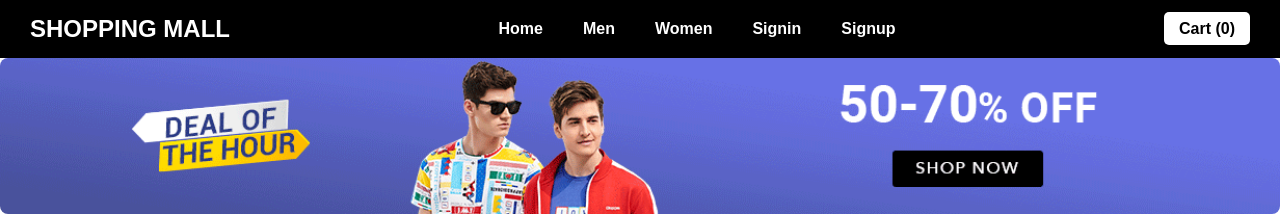
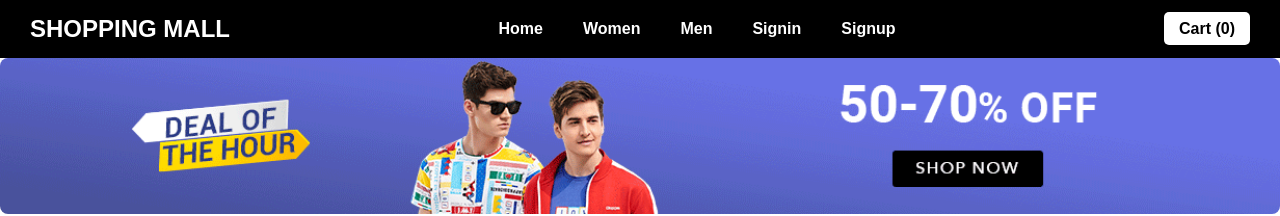
Before and after one commit to Vivek-turram/E-commerce-application, a React (Create React App) app: page /signup in a window 1280 px wide. Shown: the top 216 px of the page. Built offline with nearby package versions, Linux system fonts and the light colour scheme.

Commit message:
Update Header.jsx

```diff
--- a/src/shoppingfolder/components/Header.jsx
+++ b/src/shoppingfolder/components/Header.jsx
@@ -23,8 +23,8 @@ const Header = ({ cartItems }) => {
       <div className={`menuBar ${menuOpen ? "active" : ""}`}>
         <ul>
           <li><Link to="/" onClick={() => setMenuOpen(false)}>Home</Link></li>
+          <li><Link to="/women" onClick={() => setMenuOpen(false)}>Women</Link></li>
           <li><Link to="/men" onClick={() => setMenuOpen(false)}>Men</Link></li>
-          <li><Link to="/women" onClick={() => setMenuOpen(false)}>Women</Link></li>
           <li><Link to="/signin" onClick={() => setMenuOpen(false)}>Signin</Link></li>
           <li><Link to="/signup" onClick={() => setMenuOpen(false)}>Signup</Link></li>
         </ul>
```
